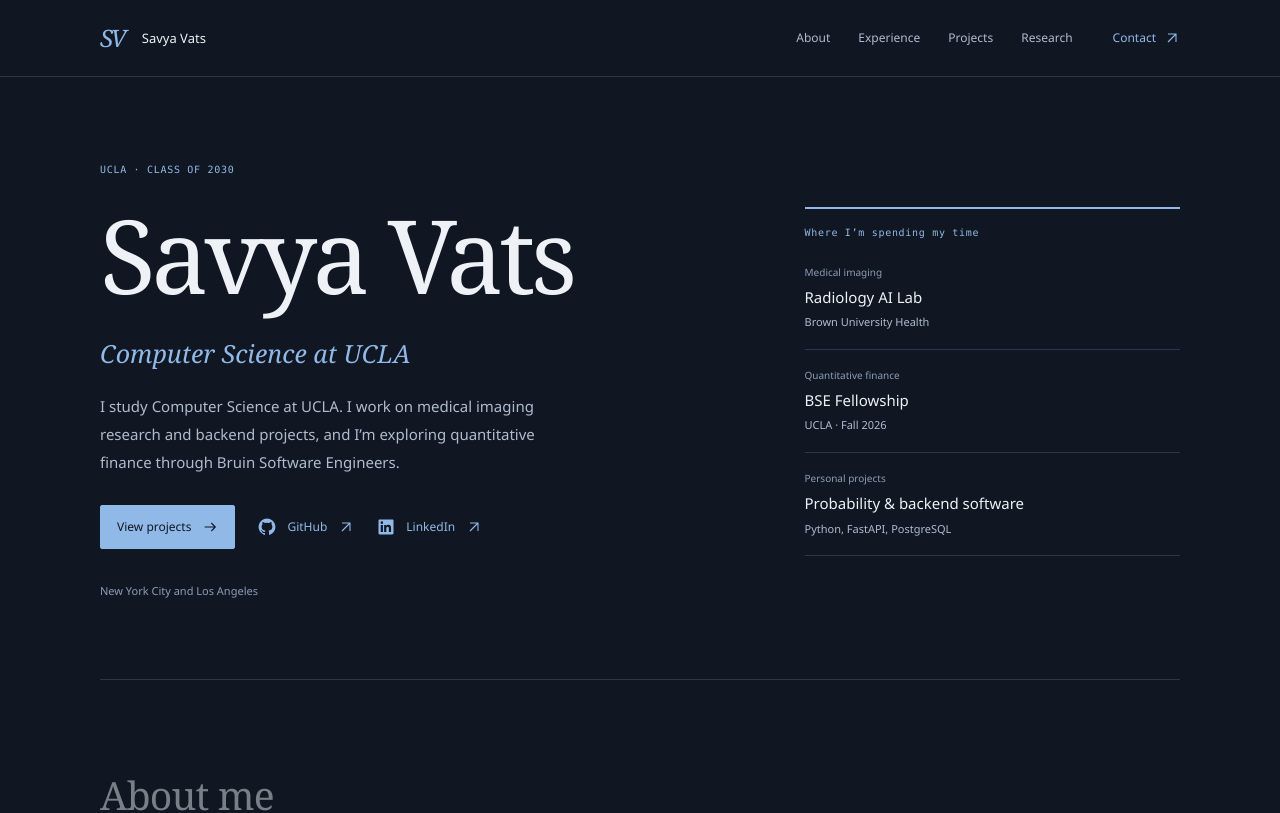
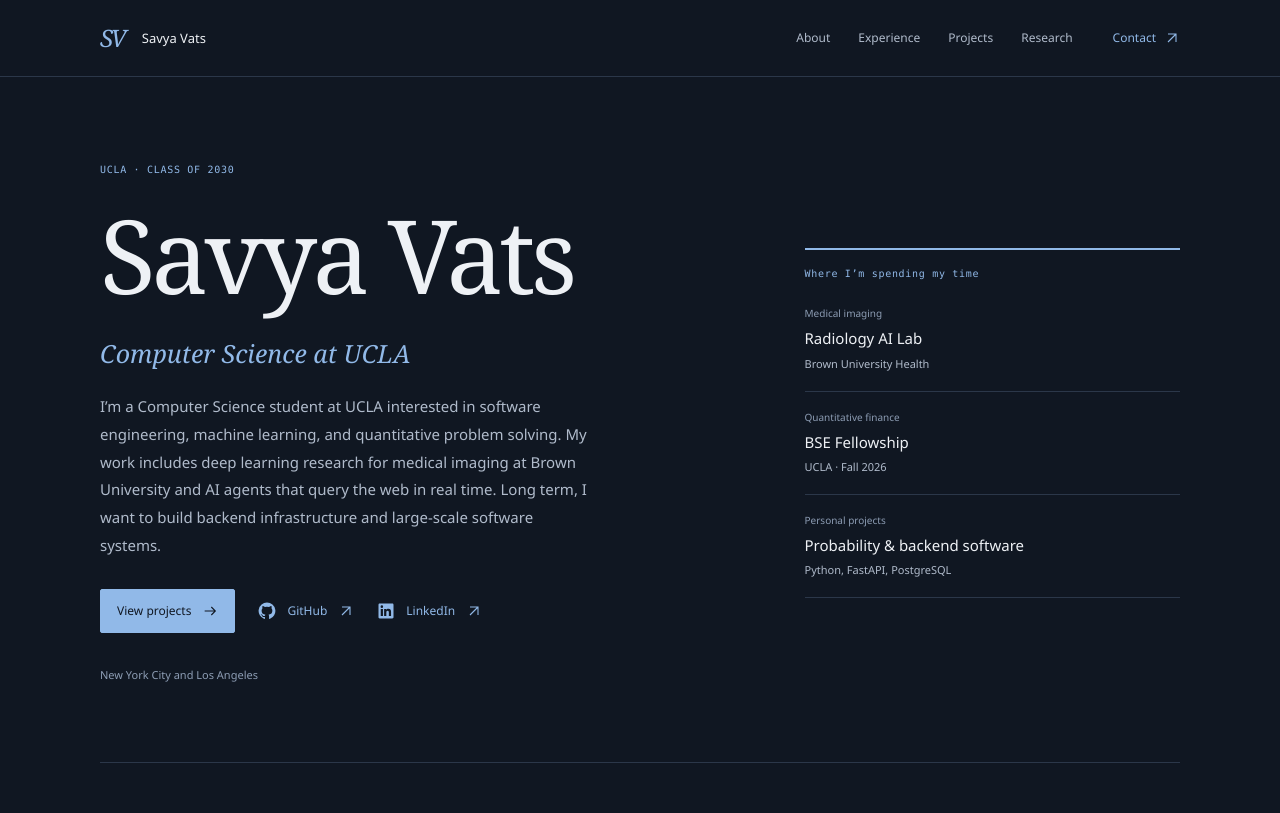
Before and after one commit to vatssavvya/personal-portfolio, a Next.js app: page / in a window 1280 px wide. Shown: the top 813 px of the page. Built offline with nearby package versions, Linux system fonts and the light colour scheme; no server answers.

Commit message:
Broaden portfolio introduction around interests and long-term direction

```diff
--- a/app/page.tsx
+++ b/app/page.tsx
@@ -20,7 +20,7 @@
           <div className="eyebrow hero-eyebrow">UCLA · CLASS OF 2030</div>
           <h1 id="hero-title">Savya Vats</h1>
           <p className="hero-subtitle">Computer Science at UCLA</p>
-          <p className="hero-description">I study Computer Science at UCLA. I work on medical imaging research and backend projects, and I’m exploring quantitative finance through Bruin Software Engineers.</p>
+          <p className="hero-description">I’m a Computer Science student at UCLA interested in software engineering, machine learning, and quantitative problem solving. My work includes deep learning research for medical imaging at Brown University and AI agents that query the web in real time. Long term, I want to build backend infrastructure and large-scale software systems.</p>
           <div className="hero-actions"><a className="button button-primary" href="#projects">View projects <Arrow /></a><ExternalLink href={site.github} className="button button-secondary social-link"><GitHubIcon />GitHub</ExternalLink><ExternalLink href={site.linkedin} className="button button-secondary social-link"><LinkedInIcon />LinkedIn</ExternalLink></div>
           <p className="hero-location">New York City and Los Angeles</p>
         </div>
```
